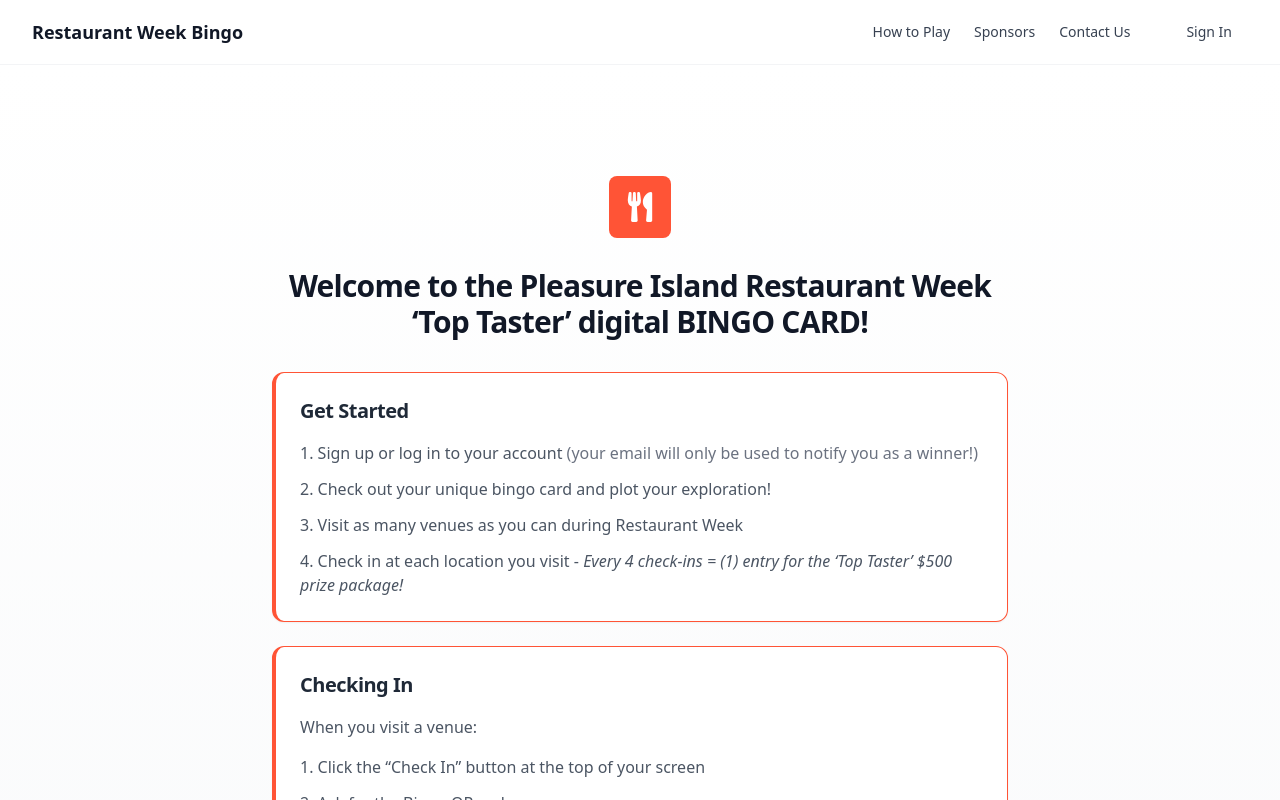
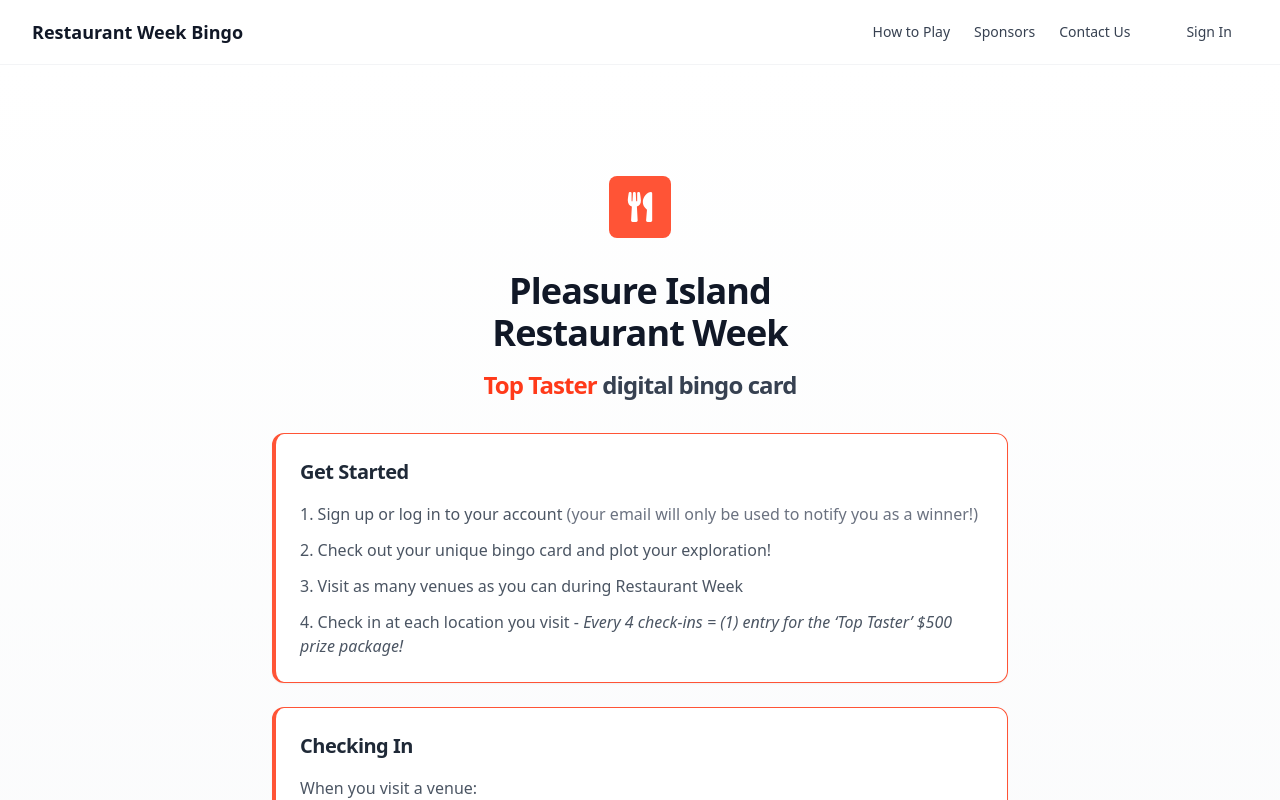
Before and after one commit to michellejw/restaurant-week-bingo, a Next.js app: page /how-to-play in a window 1280 px wide. Shown: the top 800 px of the page. Built offline with nearby package versions, Linux system fonts and the light colour scheme; no server answers.

Commit message:
adjust the how to page formatting

```diff
--- a/src/app/how-to-play/page.tsx
+++ b/src/app/how-to-play/page.tsx
@@ -10,7 +10,18 @@ export default function HowToPlay() {
           <div className="inline-block bg-[#ff5436] p-4 rounded-lg mb-6">
             <FaUtensils className="text-3xl text-white" />
           </div>
-          <h1 className="text-3xl font-bold text-gray-900 mb-8">Welcome to the Pleasure Island Restaurant Week &lsquo;Top Taster&rsquo; digital BINGO CARD!</h1>
+          <div className="space-y-4 animate-fade-in">
+            <h1 className="text-4xl font-bold tracking-tight">
+              <div className="mb-4">
+                <span className="block text-gray-900 leading-tight">Pleasure Island</span>
+                <span className="block text-gray-900">Restaurant Week</span>
+              </div>
+              <span className="block text-2xl">
+                <span className="text-coral-600 font-bold">Top Taster</span>
+                <span className="text-gray-700"> digital bingo card</span>
+              </span>
+            </h1>
+          </div>
         </div>
 
         <div className="space-y-6">
```
